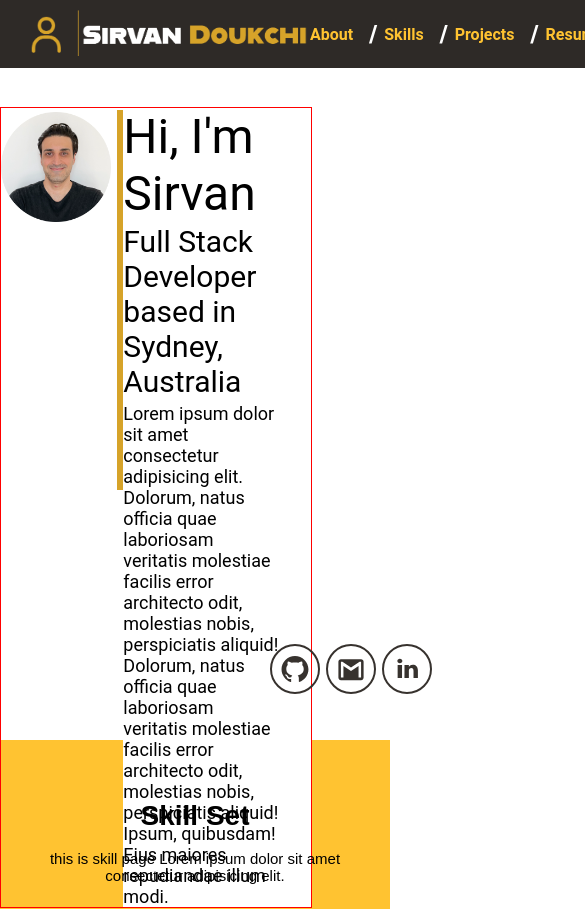
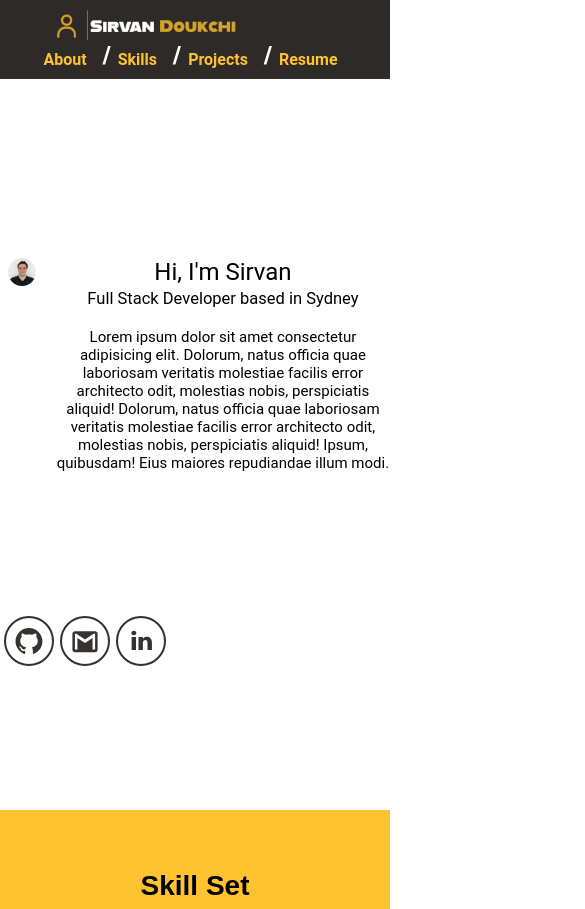
Before and after one commit to SirvanD/Portfolio, a Next.js app: page / in a window 390 px wide. Shown: the top 909 px of the page, 585 px wide, since content can reach past the window. Built offline with nearby package versions, Linux system fonts and the light colour scheme.

Commit message:
responsive about navbar

```diff
--- a/components/About/About.js
+++ b/components/About/About.js
@@ -14,19 +14,20 @@ import {
 function About() {
   return (
     <section className={style.container}>
-      <div></div>
+      {isBrowser ? <div></div> : null}
+
       <div className={style.about_container}>
         <div className={style.image_container}>
           <img src="./images/image.svg" alt="" />
-          <div className={style.image_divider}></div>
+          {isBrowser ? <div className={style.image_divider}></div> : null}
         </div>
-
+        {isMobile ? <div className={style.image_divider}></div> : null}
         <div className={style.about_right}>
           <div className={style.about_title}>
             <h1>Hi, I'm Sirvan</h1>
           </div>
           <div className={style.about_subtitle}>
-            <h2>Full Stack Developer based in Sydney, Australia</h2>
+            <h2>Full Stack Developer based in Sydney</h2>
           </div>
           <div className={style.about_content}>
             <BrowserView>
--- a/components/About/About.module.scss
+++ b/components/About/About.module.scss
@@ -15,11 +15,6 @@
     grid-template-columns: 1fr 2fr;
     justify-content: center;
     align-items: flex-start;
-    /* border: 1px solid red; */
-    /* flex-direction: row;
-  justify-content: center;
-  flex: 1;
-  align-items: flex-start; */
   }
 
   .image_container {
@@ -107,25 +102,20 @@
 @media only screen and (max-width: 992px) {
   .container {
     /* background-color: tomato; */
-    display: flex;
+    display: grid;
     justify-content: center;
     align-items: flex-start;
     margin-top: 10%;
     width: 100vw;
-    height: 75vh;
+    height: 82vh;
   }
 
-  .image_container > img {
-    padding-top: 3%;
-    width: 30vw;
-    height: auto;
-  }
   .about_container {
     display: flex;
 
     justify-content: center;
     align-items: flex-start;
-    border: 1px solid red;
+    // border: 1px solid red;
     flex-direction: row;
     justify-content: center;
     flex: 1;
@@ -140,50 +130,53 @@
     /* border: 1px solid orange; */
   }
   .image_container > img {
-    padding-top: 3%;
-    width: 90%;
-    height: 90%;
+    padding-top: 1%;
+    width: 50%;
+    height: auto;
   }
   .image_divider {
-    margin-left: 5%;
-    margin-top: 2%;
-    border-left: 6px solid #d6a329;
-    height: 45vh;
+    margin-left: 10%;
+    margin-right: 10%;
+    margin-bottom: 4%;
+    border-bottom: 4px solid #d6a329;
+    height: 2vh;
+    border-radius: 5%;
   }
-  .about_right {
-    /* width: 25vw; */
+  // .about_right {
+  //   /* width: 25vw; */
 
-    background-color: #fff;
-    display: flex;
-    flex-direction: column;
-    justify-content: flex-start;
-    /* border: 1px solid cyan; */
-  }
+  //   background-color: #fff;
+  //   display: flex;
+  //   flex-direction: column;
+  //   justify-content: flex-start;
+  //   /* border: 1px solid cyan; */
+  // }
 
   .about_title {
-    font-size: 3.2rem;
+    font-size: 1.6rem;
+    text-align: center;
   }
 
   .about_subtitle {
-    font-size: 2rem;
+    font-size: 1.1rem;
     margin: 1% 0 2% 0;
+    text-align: center;
   }
 
   .about_content {
-    display: flex;
-    font-size: 1.8rem;
-    justify-content: flex-start;
-    width: 40vw;
+    margin-top: 6%;
+    font-size: 1.5rem;
+    text-align: center;
   }
 
-  .social_container {
-    display: flex;
-    // border: 1px solid red;
-    height: 70vh;
-    width: 20vw;
-    align-items: flex-end;
-    justify-content: center;
-  }
+  // .social_container {
+  //   display: grid;
+  //   border: 1px solid red;
+  //   height: 70vh;
+  //   width: 20vw;
+  //   align-items: flex-end;
+  //   justify-content: end;
+  // }
 
   .socials {
     display: grid;
@@ -191,6 +184,7 @@
     column-gap: 0.6rem;
     list-style: none;
     margin: 0.4rem;
+    align-items: flex-end;
   }
 
   .social {
--- a/components/NavBar/NavBar.js
+++ b/components/NavBar/NavBar.js
@@ -3,7 +3,7 @@ import style from "./NavBar.module.scss";
 function NavBar() {
   return (
     <div className={style.navbar}>
-      <div className="icons">
+      <div className={style.icon}>
         <img src="./images/logo.png" alt="" />
         {/* <img src="logo2.svg" alt="" /> */}
       </div>
--- a/components/NavBar/NavBar.module.scss
+++ b/components/NavBar/NavBar.module.scss
@@ -31,16 +31,17 @@
 
 @media only screen and (max-width: 992px) {
   .navbar {
-    width: max-content;
+    width: 100vw;
     padding: 1rem;
     background-color: #2e2a27;
-    display: flex;
-    justify-content: space-between;
+    display: grid;
+    justify-content: center;
   }
 
   .links {
     display: flex;
-    align-items: center;
+    justify-content: center;
+    align-items: flex-end;
   }
 
   .links > a {
@@ -58,4 +59,7 @@
     padding-right: 0.7rem;
     padding-left: 0.7rem;
   }
+  .icon > img {
+    width: 50vw;
+  }
 }
```
